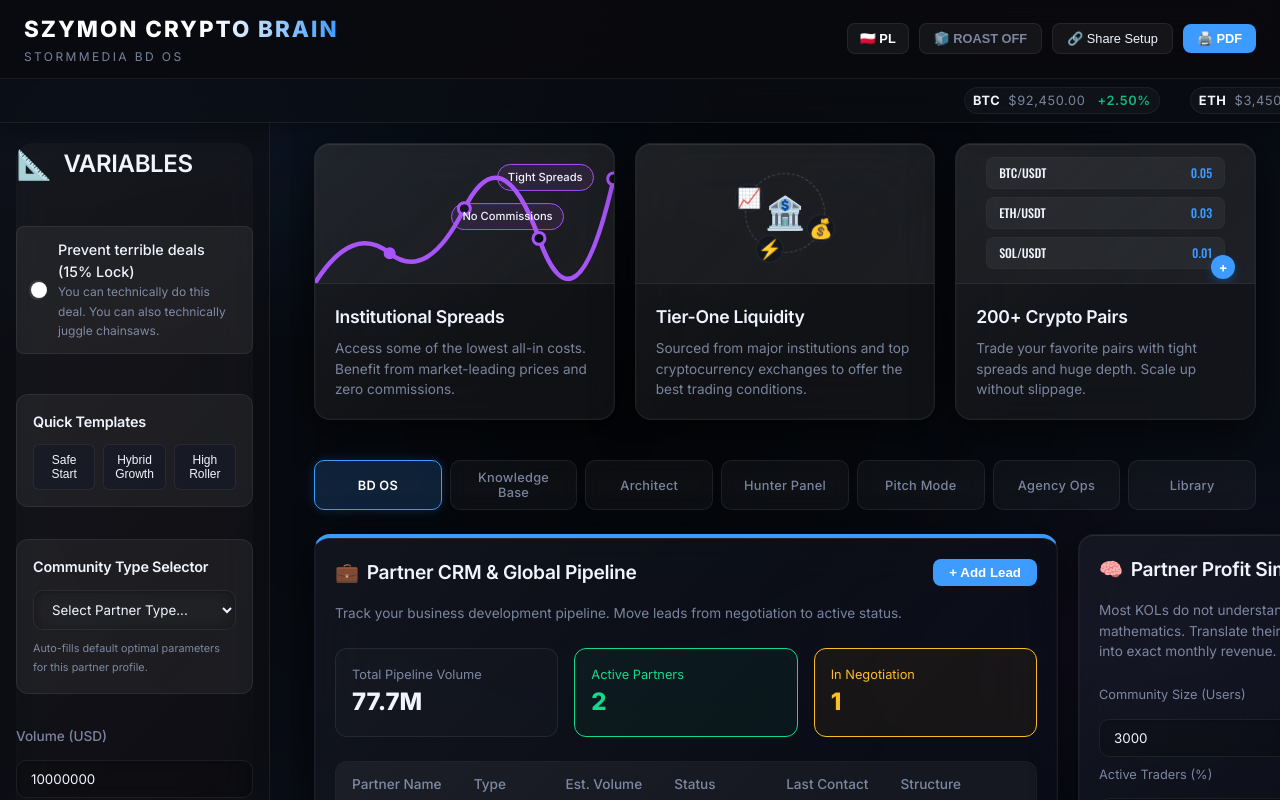
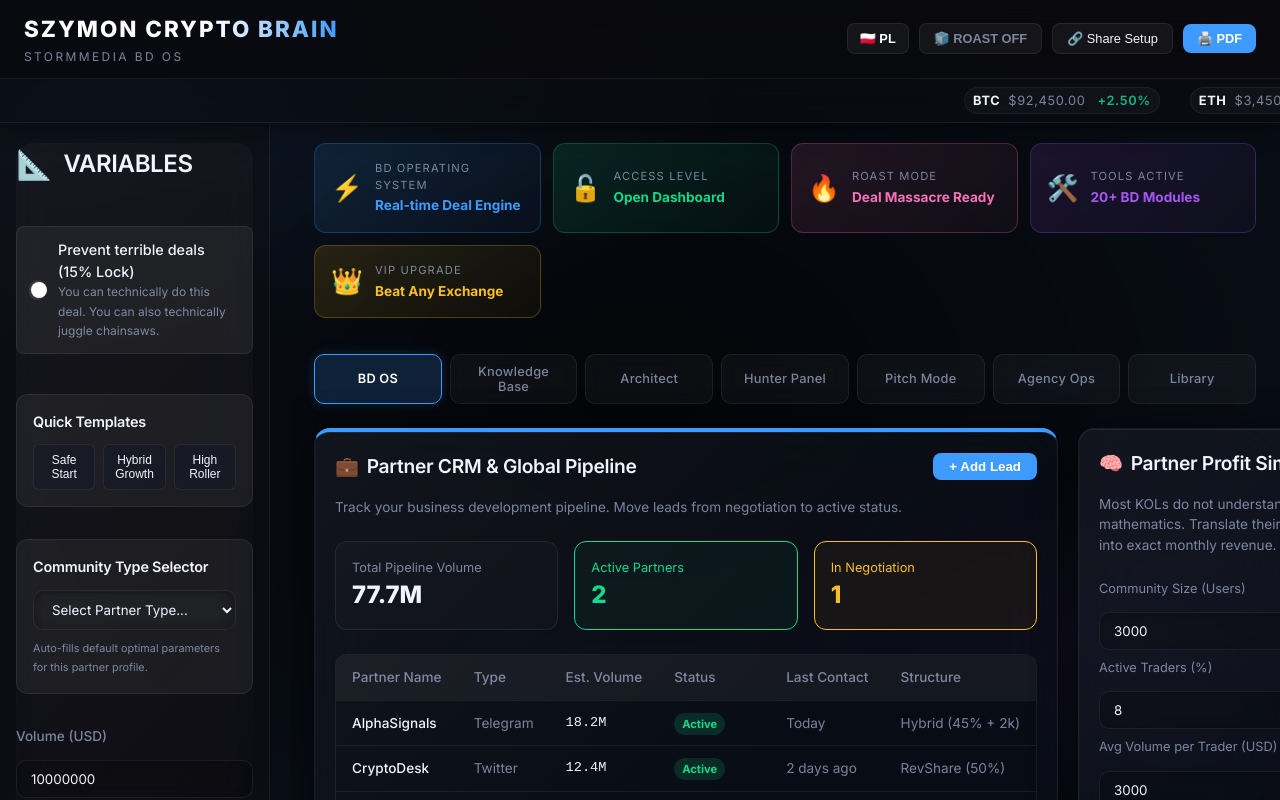
Before and after one commit to Ehe23423/stormmedia-crypto-calculator, a React (Vite) app: page / in a window 1280 px wide. Shown: the top 800 px of the page. Built offline with nearby package versions, Linux system fonts and the light colour scheme; no server answers.

Commit message:
ux: Premium metric cards, neon glow, new FeatureHighlights, polished tabs

```diff
--- a/src/components/FeatureHighlights.tsx
+++ b/src/components/FeatureHighlights.tsx
@@ -1,60 +1,96 @@
-
 import '../index.css';
 
 export function FeatureHighlights() {
     return (
-        <div style={{ display: 'grid', gridTemplateColumns: 'repeat(auto-fit, minmax(200px, 1fr))', gap: '20px', marginBottom: '24px' }}>
+        <div style={{
+            display: 'grid',
+            gridTemplateColumns: 'repeat(auto-fit, minmax(180px, 1fr))',
+            gap: '12px',
+            marginBottom: '20px'
+        }}>
 
-            {/* Card 1: Abstract Chart */}
-            <div className="glass-panel feature-card">
-                <div className="card-graphic">
-                    <div className="abstract-chart">
-                        <svg viewBox="0 0 200 80" width="100%" height="100%" preserveAspectRatio="none">
-                            <path d="M0,80 Q25,40 50,60 T100,30 T150,50 T200,10" fill="none" stroke="var(--accent-purple)" strokeWidth="3" />
-                            <circle cx="50" cy="60" r="4" fill="var(--accent-purple)" />
-                            <circle cx="100" cy="30" r="4" fill="var(--bg-dark)" stroke="var(--accent-purple)" strokeWidth="2" />
-                            <circle cx="150" cy="50" r="4" fill="var(--bg-dark)" stroke="var(--accent-purple)" strokeWidth="2" />
-                            <circle cx="200" cy="10" r="4" fill="var(--bg-dark)" stroke="var(--accent-purple)" strokeWidth="2" />
-                        </svg>
-                        <div className="floating-tag tag-1">Tight Spreads</div>
-                        <div className="floating-tag tag-2">No Commissions</div>
-                    </div>
-                </div>
-                <div className="card-content">
-                    <h3>Institutional Spreads</h3>
-                    <p>Access some of the lowest all-in costs. Benefit from market-leading prices and zero commissions.</p>
+            {/* Card 1: BD OS */}
+            <div style={{
+                background: 'linear-gradient(135deg, rgba(61,155,255,0.12) 0%, rgba(61,155,255,0.04) 100%)',
+                border: '1px solid rgba(61,155,255,0.25)',
+                borderRadius: '12px',
+                padding: '16px',
+                display: 'flex',
+                alignItems: 'center',
+                gap: '12px'
+            }}>
+                <span style={{ fontSize: '1.6rem' }}>⚡</span>
+                <div>
+                    <div style={{ fontSize: '0.7rem', color: 'var(--text-secondary)', textTransform: 'uppercase', letterSpacing: '0.1em', marginBottom: '2px' }}>BD Operating System</div>
+                    <div style={{ fontSize: '0.85rem', fontWeight: 700, color: 'var(--accent-blue)' }}>Real-time Deal Engine</div>
                 </div>
             </div>
 
-            {/* Card 2: Tier One Liquidity (Floating Icons) */}
-            <div className="glass-panel feature-card">
-                <div className="card-graphic">
-                    <div className="liquidity-ring">
-                        <div className="center-node">🏦</div>
-                        <div className="orbiting-node n1">💰</div>
-                        <div className="orbiting-node n2">📈</div>
-                        <div className="orbiting-node n3">⚡</div>
-                    </div>
-                </div>
-                <div className="card-content">
-                    <h3>Tier-One Liquidity</h3>
-                    <p>Sourced from major institutions and top cryptocurrency exchanges to offer the best trading conditions.</p>
+            {/* Card 2: Zero Auth */}
+            <div style={{
+                background: 'linear-gradient(135deg, rgba(16,217,138,0.12) 0%, rgba(16,217,138,0.04) 100%)',
+                border: '1px solid rgba(16,217,138,0.25)',
+                borderRadius: '12px',
+                padding: '16px',
+                display: 'flex',
+                alignItems: 'center',
+                gap: '12px'
+            }}>
+                <span style={{ fontSize: '1.6rem' }}>🔓</span>
+                <div>
+                    <div style={{ fontSize: '0.7rem', color: 'var(--text-secondary)', textTransform: 'uppercase', letterSpacing: '0.1em', marginBottom: '2px' }}>Access Level</div>
+                    <div style={{ fontSize: '0.85rem', fontWeight: 700, color: 'var(--accent-emerald)' }}>Open Dashboard</div>
                 </div>
             </div>
 
-            {/* Card 3: Deep Markets (Bars) */}
-            <div className="glass-panel feature-card">
-                <div className="card-graphic">
-                    <div className="crypto-pairs">
-                        <div className="pair-row"><span>BTC/USDT</span> <span className="pair-val">0.05</span></div>
-                        <div className="pair-row"><span>ETH/USDT</span> <span className="pair-val">0.03</span></div>
-                        <div className="pair-row"><span>SOL/USDT</span> <span className="pair-val">0.01</span></div>
-                        <div className="floating-plus">+</div>
-                    </div>
+            {/* Card 3: Roast Mode */}
+            <div style={{
+                background: 'linear-gradient(135deg, rgba(244,114,182,0.12) 0%, rgba(244,114,182,0.04) 100%)',
+                border: '1px solid rgba(244,114,182,0.25)',
+                borderRadius: '12px',
+                padding: '16px',
+                display: 'flex',
+                alignItems: 'center',
+                gap: '12px'
+            }}>
+                <span style={{ fontSize: '1.6rem' }}>🔥</span>
+                <div>
+                    <div style={{ fontSize: '0.7rem', color: 'var(--text-secondary)', textTransform: 'uppercase', letterSpacing: '0.1em', marginBottom: '2px' }}>Roast Mode</div>
+                    <div style={{ fontSize: '0.85rem', fontWeight: 700, color: 'var(--accent-pink)' }}>Deal Massacre Ready</div>
                 </div>
-                <div className="card-content">
-                    <h3>200+ Crypto Pairs</h3>
-                    <p>Trade your favorite pairs with tight spreads and huge depth. Scale up without slippage.</p>
+            </div>
+
+            {/* Card 4: Tools */}
+            <div style={{
+                background: 'linear-gradient(135deg, rgba(168,85,247,0.12) 0%, rgba(168,85,247,0.04) 100%)',
+                border: '1px solid rgba(168,85,247,0.25)',
+                borderRadius: '12px',
+                padding: '16px',
+                display: 'flex',
+                alignItems: 'center',
+                gap: '12px'
+            }}>
+                <span style={{ fontSize: '1.6rem' }}>🛠️</span>
+                <div>
+                    <div style={{ fontSize: '0.7rem', color: 'var(--text-secondary)', textTransform: 'uppercase', letterSpacing: '0.1em', marginBottom: '2px' }}>Tools Active</div>
+                    <div style={{ fontSize: '0.85rem', fontWeight: 700, color: 'var(--accent-purple)' }}>20+ BD Modules</div>
+                </div>
+            </div>
+
+            {/* Card 5: VIP Upgrade */}
+            <div style={{
+                background: 'linear-gradient(135deg, rgba(251,188,4,0.12) 0%, rgba(251,188,4,0.04) 100%)',
+                border: '1px solid rgba(251,188,4,0.25)',
+                borderRadius: '12px',
+                padding: '16px',
+                display: 'flex',
+                alignItems: 'center',
+                gap: '12px'
+            }}>
+                <span style={{ fontSize: '1.6rem' }}>👑</span>
+                <div>
+                    <div style={{ fontSize: '0.7rem', color: 'var(--text-secondary)', textTransform: 'uppercase', letterSpacing: '0.1em', marginBottom: '2px' }}>VIP Upgrade</div>
+                    <div style={{ fontSize: '0.85rem', fontWeight: 700, color: 'var(--accent-amber)' }}>Beat Any Exchange</div>
                 </div>
             </div>
 
--- a/src/index.css
+++ b/src/index.css
@@ -556,7 +556,20 @@ select option {
 }
 
 .metric-card:hover {
-  background: rgba(30, 32, 40, 0.6);
+  background: rgba(22, 28, 44, 0.8);
+  border-color: var(--border-hover);
+  transform: translateY(-1px);
+  box-shadow: 0 8px 32px rgba(0, 0, 0, 0.6), 0 0 0 1px rgba(61, 155, 255, 0.1);
+}
+
+.positive-border {
+  border-color: rgba(16, 217, 138, 0.35) !important;
+  box-shadow: 0 0 20px rgba(16, 217, 138, 0.08);
+}
+
+.negative-border {
+  border-color: rgba(251, 75, 110, 0.35) !important;
+  box-shadow: 0 0 20px rgba(251, 75, 110, 0.08);
 }
 
 .metric-card .label {
@@ -569,27 +582,27 @@ select option {
 }
 
 .metric-card .value {
-  font-size: 1.8rem;
-  font-weight: 800;
+  font-size: 1.9rem;
+  font-weight: 900;
   color: var(--text-primary);
   line-height: 1;
   font-family: var(--font-main);
-  letter-spacing: -0.03em;
+  letter-spacing: -0.04em;
 }
 
 .value.positive {
   color: var(--accent-emerald);
-  text-shadow: 0 0 20px rgba(16, 185, 129, 0.4);
+  text-shadow: 0 0 24px rgba(16, 217, 138, 0.5);
 }
 
 .value.negative {
   color: var(--accent-rose);
-  text-shadow: 0 0 20px rgba(244, 63, 94, 0.4);
+  text-shadow: 0 0 24px rgba(251, 75, 110, 0.5);
 }
 
 .value.warning {
   color: var(--accent-amber);
-  text-shadow: 0 0 20px rgba(245, 158, 11, 0.4);
+  text-shadow: 0 0 24px rgba(251, 191, 36, 0.4);
 }
 
 /* Layout container */
```
